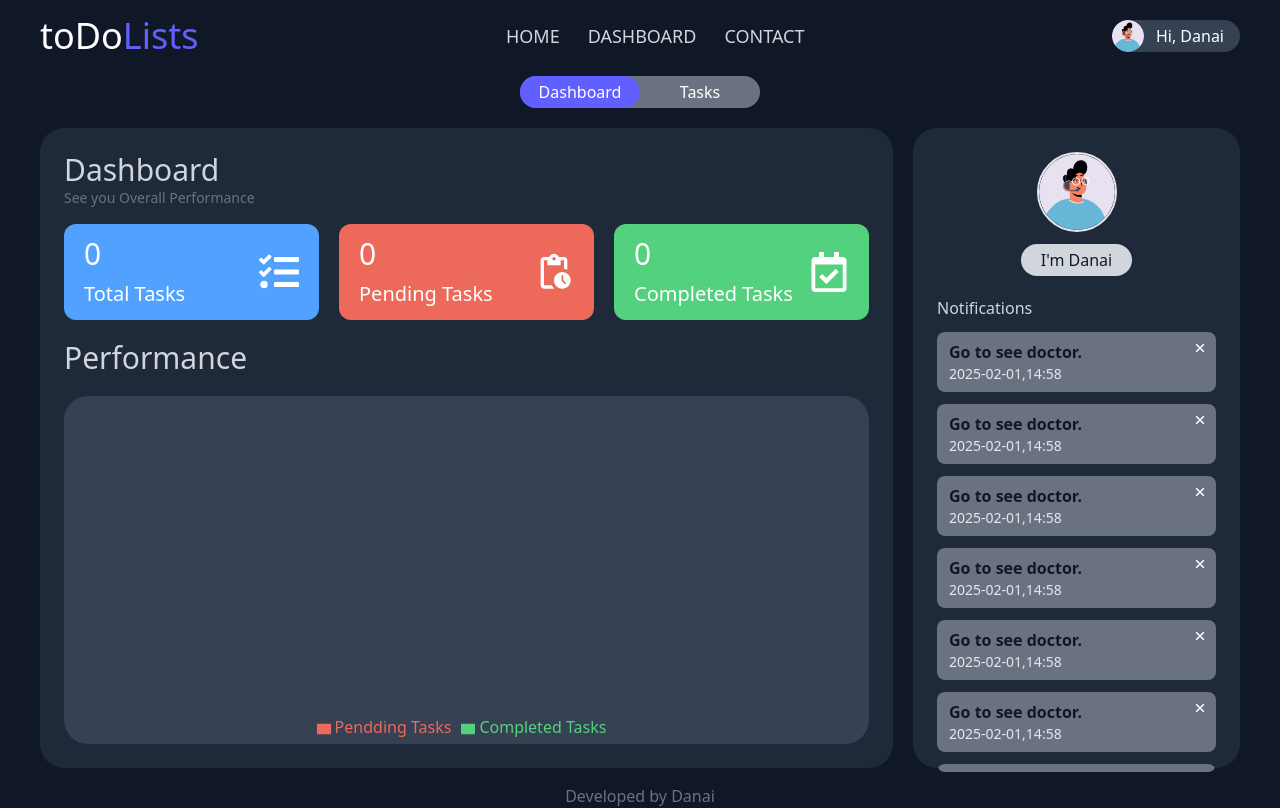
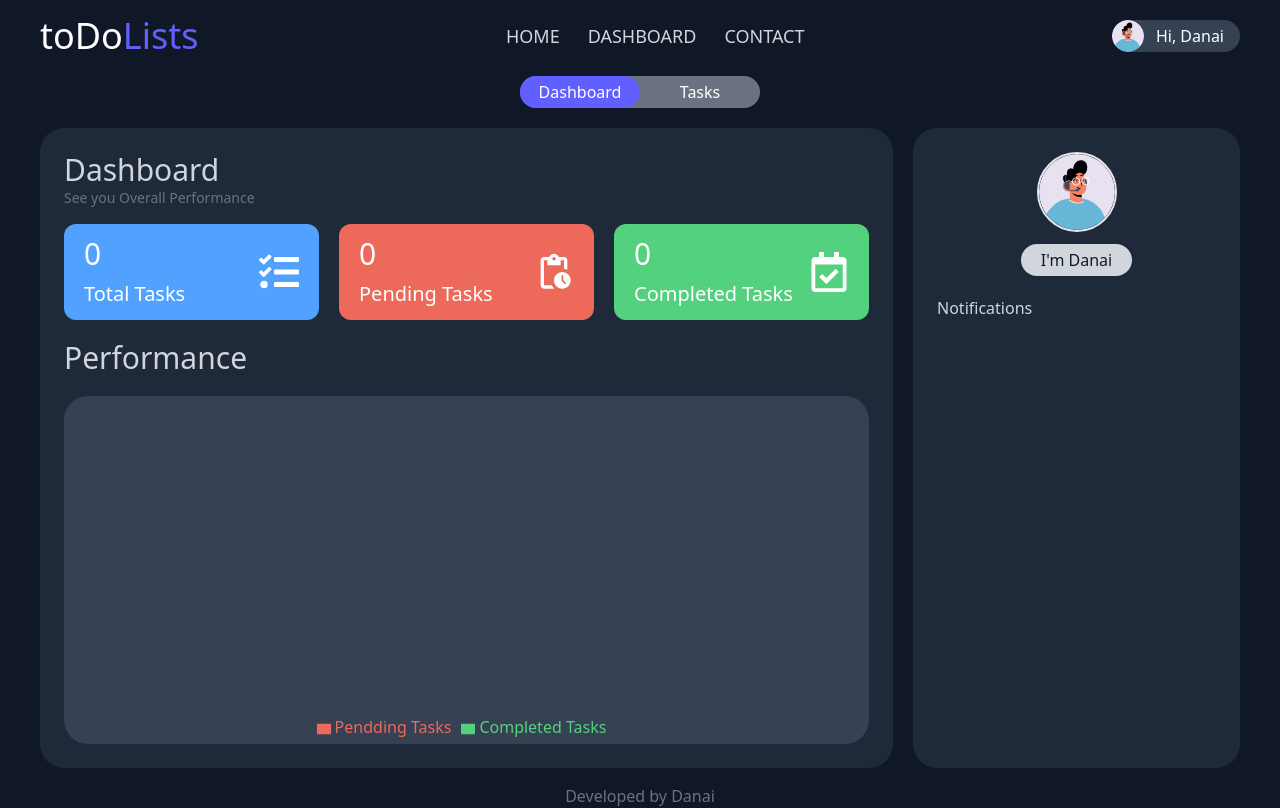
Before and after one commit to Danaiwee/project-todo-app, a React (Vite) app: page /dashboard in a window 1280 px wide. Built offline with nearby package versions, Linux system fonts and the light colour scheme.

Commit message:
Added notification function

```diff
--- a/src/components/Notification.jsx
+++ b/src/components/Notification.jsx
@@ -1,10 +1,19 @@
 import {motion} from 'framer-motion';
+import {useEffect} from 'react';
 
 import profileImg from '/avatars/boy1.png';
 import NotificationCard from './NotificationCard';
+import useNotificationStore from '../store/useNotificationStore.js';
 
 
 const Notification = () => {
+  const {notifications, startNotificationChecker} = useNotificationStore();
+
+  useEffect(() => {
+    startNotificationChecker();
+
+  }, [notifications, startNotificationChecker])
+
   return (
     <motion.div
       className='flex flex-col p-6'
@@ -26,15 +35,13 @@ const Notification = () => {
       <h1 className='text-gray-300 text-md font-medium mt-5'>Notifications</h1>
       <div className='w-full h-[56vh] overflow-auto scrollbar-hidden mt-1 rounded-lg'>
         <div className='flex flex-col gap-1'>
-          <NotificationCard />
-          <NotificationCard />
-          <NotificationCard />
-          <NotificationCard />
-          <NotificationCard />
-          <NotificationCard />
-          <NotificationCard />
-          <NotificationCard />
-          <NotificationCard />
+          {notifications && notifications.map((item) => (
+            <NotificationCard
+              key={item.id}
+              item={item}
+            />
+          ))}
+
         </div>
       </div>
     </motion.div>
--- a/src/components/NotificationCard.jsx
+++ b/src/components/NotificationCard.jsx
@@ -1,16 +1,15 @@
-import { IoClose } from "react-icons/io5";
 
-const NotificationCard = () => {
+const NotificationCard = ({item}) => {
+  const {title, date, time} = item;
   return (
     <div className='w-full flex flex-col bg-gray-500 rounded-lg px-3 py-2 relative mt-2'>
-        <IoClose className='absolute right-2 cursor-pointer hover:bg-red-500' />
-        <p className='font-bold text-md text-gray-900'>Go to see doctor.</p>
+        <p className='font-bold text-md text-gray-900'>{title}</p>
         <p className='text-sm text-gray-200'>
-            2025-02-01,
-            <span>14:58</span>
+            {date},
+            <span>{time}</span>
         </p>
     </div>
   )
 }
 
-export default NotificationCard
+export default NotificationCard;
--- /dev/null
+++ b/src/store/useNotificationStore.js
@@ -0,0 +1,32 @@
+import {create} from 'zustand';
+import useStore from './useStore.js';
+
+const useNotificationStore = create((set,get) => ({
+    notifications: JSON.parse(localStorage.getItem('notifications')) || [],
+
+    checkNotification: () => {
+        const {todoLists} = useStore.getState();
+        const now = new Date();
+
+        const upComingEvents = todoLists.filter((list) => {
+            if(list.status === 'Completed' || list.alert !== 'enable') return false;
+
+            const taskDateTime = new Date(`${list.date}T${list.time}`);
+            const timeDifferent = taskDateTime - now;
+
+            return timeDifferent > 0 && timeDifferent <= 24*60*60*1000
+        });
+
+        localStorage.setItem('notifications', JSON.stringify(upComingEvents));
+
+        set({notifications: upComingEvents})
+    },
+
+    startNotificationChecker: () => {
+        setInterval(() => {
+            get().checkNotification();
+        }, 60000)
+    }
+}));
+
+export default useNotificationStore;
```
